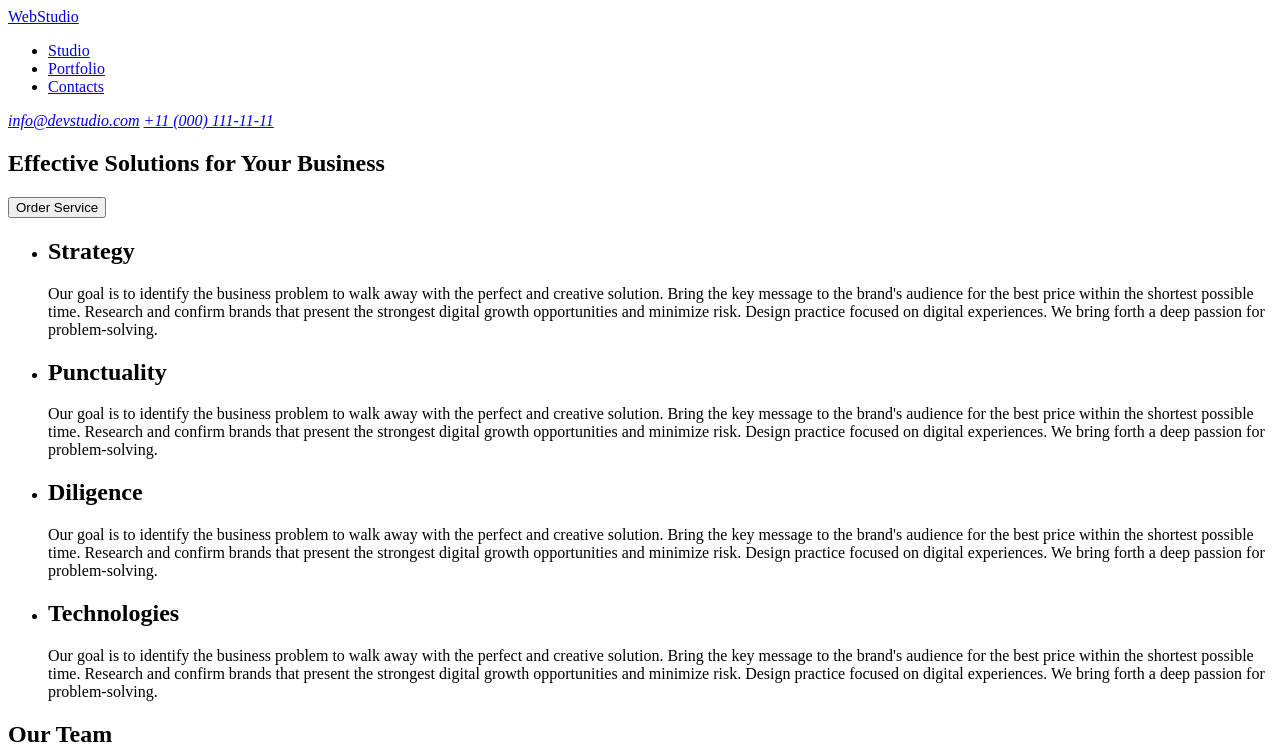
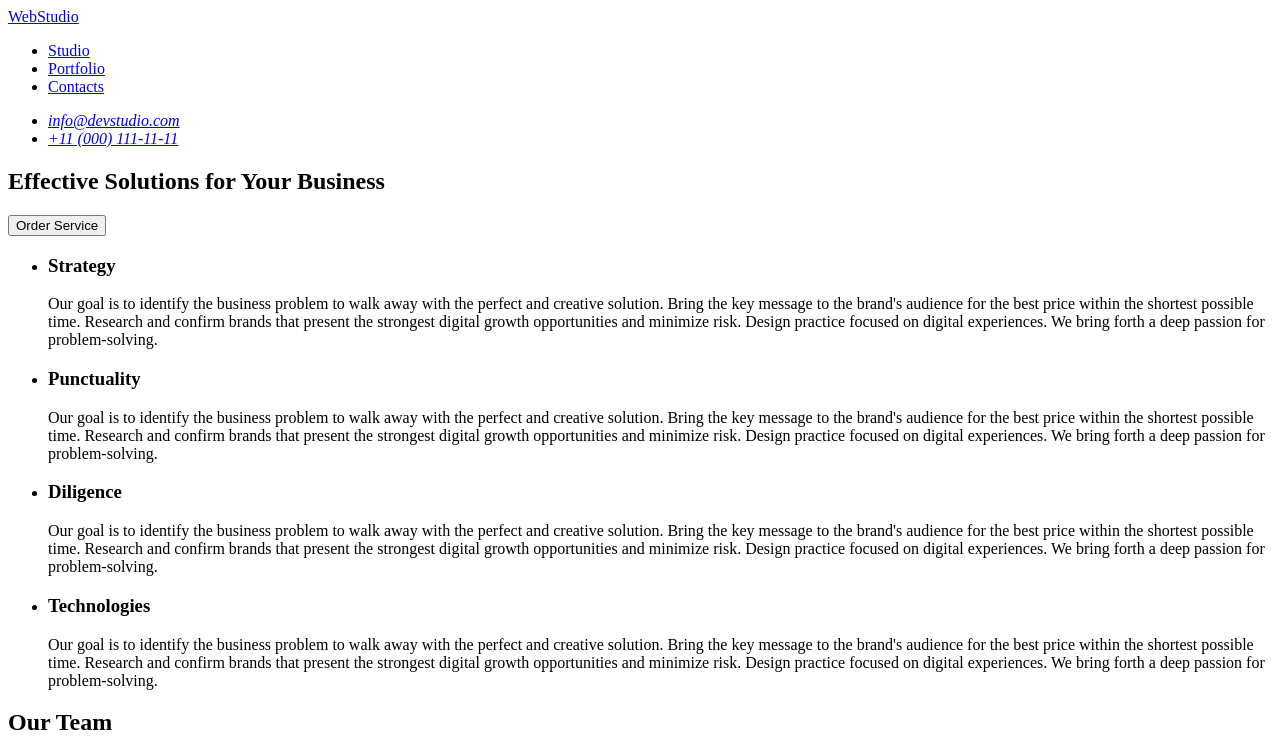
Before and after one commit to Matvey-Yurga/goit-markup-hw-01, a plain HTML site: page index.html in a window 1280 px wide. Shown: the top 753 px of the page. Drawn offline with Linux system fonts and the light colour scheme.

Commit message:
error no

```diff
--- a/index.html
+++ b/index.html
@@ -22,8 +22,14 @@
         </ul>
       </nav>
       <address id="Contacts">
-        <a href="mailto:info@devstudio.com">info@devstudio.com</a>
-        <a href="tel:+110001111111">+11 (000) 111-11-11</a>
+        <ul>
+          <li>
+            <a href="mailto:info@devstudio.com">info@devstudio.com</a>
+          </li>
+          <li>
+            <a href="tel:+110001111111">+11 (000) 111-11-11</a>
+          </li>
+        </ul>
       </address>
     </header>
     <main>
@@ -37,7 +43,7 @@
         <h2 hidden>info</h2>
         <ul>
           <li>
-            <h2>Strategy</h2>
+            <h3>Strategy</h3>
             <p>
               Our goal is to identify the business problem to walk away with the
               perfect and creative solution. Bring the key message to the
@@ -49,7 +55,7 @@
             </p>
           </li>
           <li>
-            <h2>Punctuality</h2>
+            <h3>Punctuality</h3>
             <p>
               Our goal is to identify the business problem to walk away with the
               perfect and creative solution. Bring the key message to the
@@ -61,7 +67,7 @@
             </p>
           </li>
           <li>
-            <h2>Diligence</h2>
+            <h3>Diligence</h3>
             <p>
               Our goal is to identify the business problem to walk away with the
               perfect and creative solution. Bring the key message to the
@@ -73,7 +79,7 @@
             </p>
           </li>
           <li>
-            <h2>Technologies</h2>
+            <h3>Technologies</h3>
             <p>
               Our goal is to identify the business problem to walk away with the
               perfect and creative solution. Bring the key message to the
```
